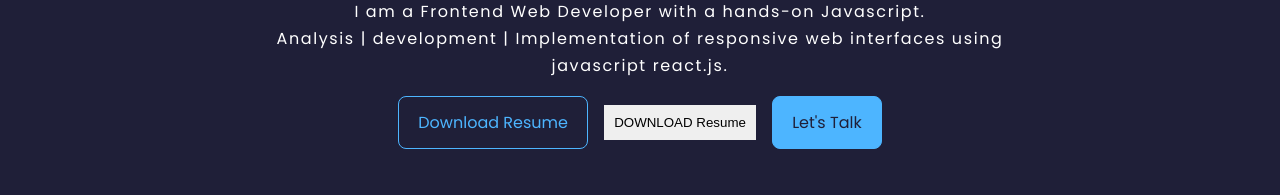
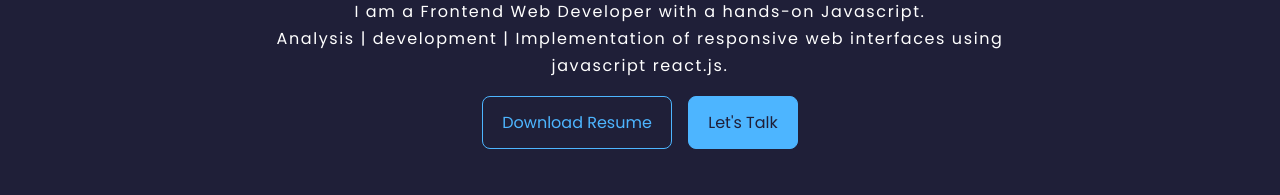
Before and after one commit to 123bhagesh/portfolio1, a React (Create React App) app: page / in a window 1280 px wide. Shown: the part 874-1069 px from the top of the page. Built offline with nearby package versions, Linux system fonts and the light colour scheme.

Commit message:
download funcion updated

```diff
--- a/src/Components/Header/Header.jsx
+++ b/src/Components/Header/Header.jsx
@@ -14,17 +14,22 @@ const handleResume = () => {
   // alink.target = "blank";
   alink.click();
 };
-let resumeLink=  "https://drive.google.com/file/d/1vcE3ji5Olc3bFHvEfoDvBWtn-SoDV9zV/view?usp=sharing";
+// let resumeLink=  "https://drive.google.com/file/d/1vcE3ji5Olc3bFHvEfoDvBWtn-SoDV9zV/view?usp=sharing";
 
-// const viewResume = () => {
-//   window.open(resumeLink);
-// };
-const downloadResume = () => {
-  let alink = document.createElement('a');
-  alink.href = resumeLink;
-  alink.download = 'Bhagesh_Madavi_Resume.pdf';
-  alink.click();
-  // viewResume();
+const downloadAndOpenResume = () => {
+  let downloadLink = document.createElement("a");
+  downloadLink.href =
+    "https://drive.google.com/file/d/1vcE3ji5Olc3bFHvEfoDvBWtn-SoDV9zV/view?usp=sharing";
+  downloadLink.download = "Anshul_Resume.pdf";
+  document.body.appendChild(downloadLink);
+  downloadLink.click();
+  viewResume();
+  document.body.removeChild(downloadLink);
+};
+const viewResume = () => {
+  window.open(
+    "https://drive.google.com/file/d/1vcE3ji5Olc3bFHvEfoDvBWtn-SoDV9zV/view?usp=sharing"
+  );
 };
 
 const Header = () => {
@@ -57,16 +62,16 @@ const Header = () => {
             </div>
             <div className="cta">
               <a
-                onClick={downloadResume}
+                onClick={downloadAndOpenResume}
                 // href="https://drive.google.com/file/d/1vcE3ji5Olc3bFHvEfoDvBWtn-SoDV9zV/view?usp=sharing"
                 target="_blank"
                 className="btn"
               >
                 Download Resume
               </a>
-              <button onClick={downloadResume} style={{ padding: "10px" }}>
+              {/* <button onClick={ downloadAndOpenResume } style={{ padding: "10px" }}>
                 DOWNLOAD Resume
-              </button>
+              </button> */}
               <a href="#contact" className="btn btn-primary">
                 Let's Talk
               </a>
```
